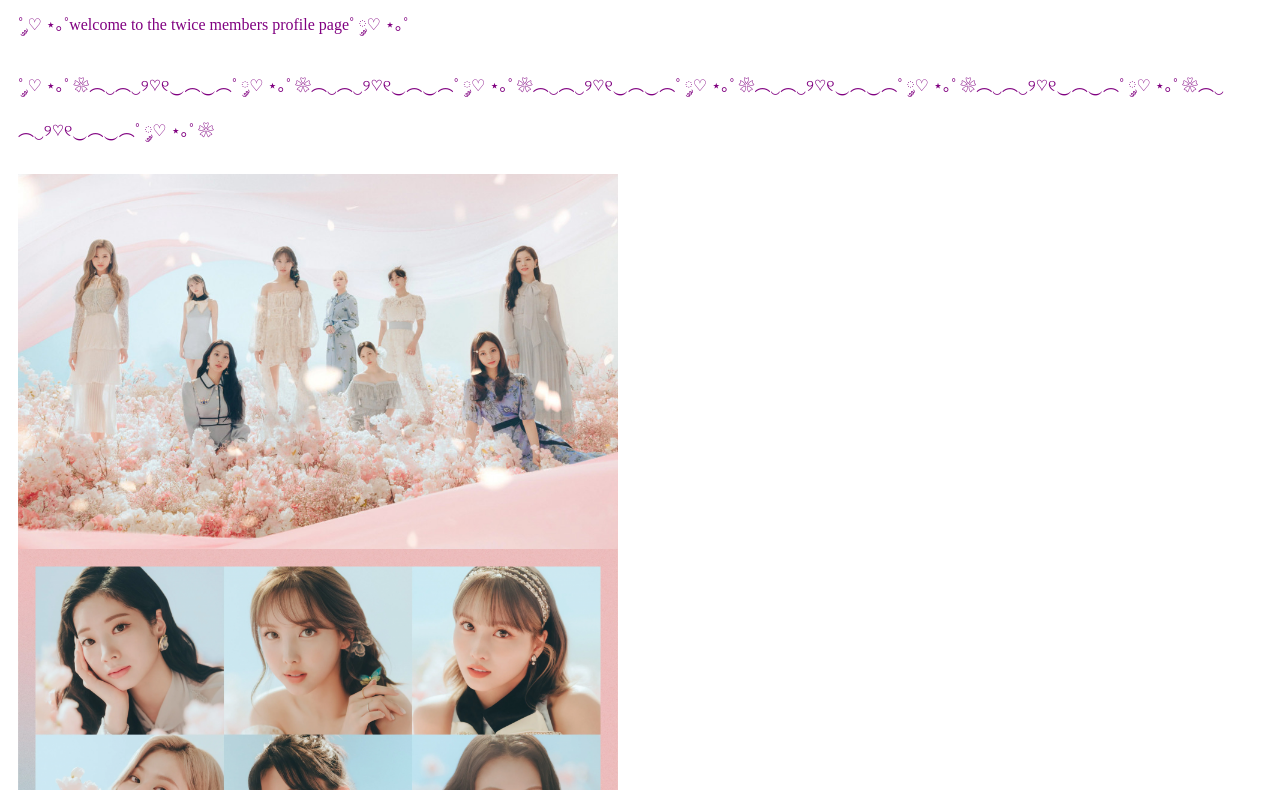
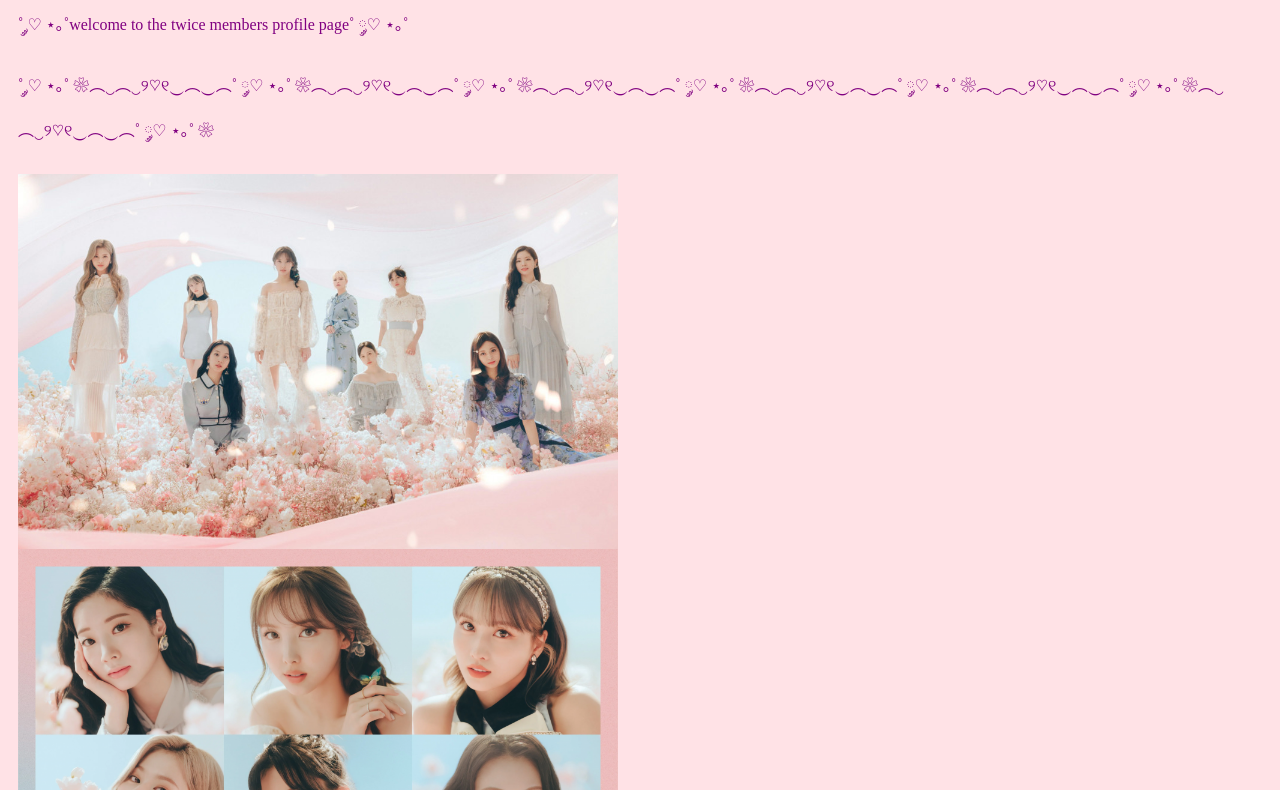
Before and after one commit to architak123/architak123.github.io, a plain HTML site: page index.html in a window 1280 px wide. Shown: the part 78-868 px from the top of the page. Drawn offline with Linux system fonts and the light colour scheme.

Commit message:
style.css

```diff
--- a/style.css
+++ b/style.css
@@ -1,5 +1,5 @@
 body{
-	background-color:light pink;
+	background-color:ffe2e6;
 	color:purple;
 	padding:10px;
 
```
